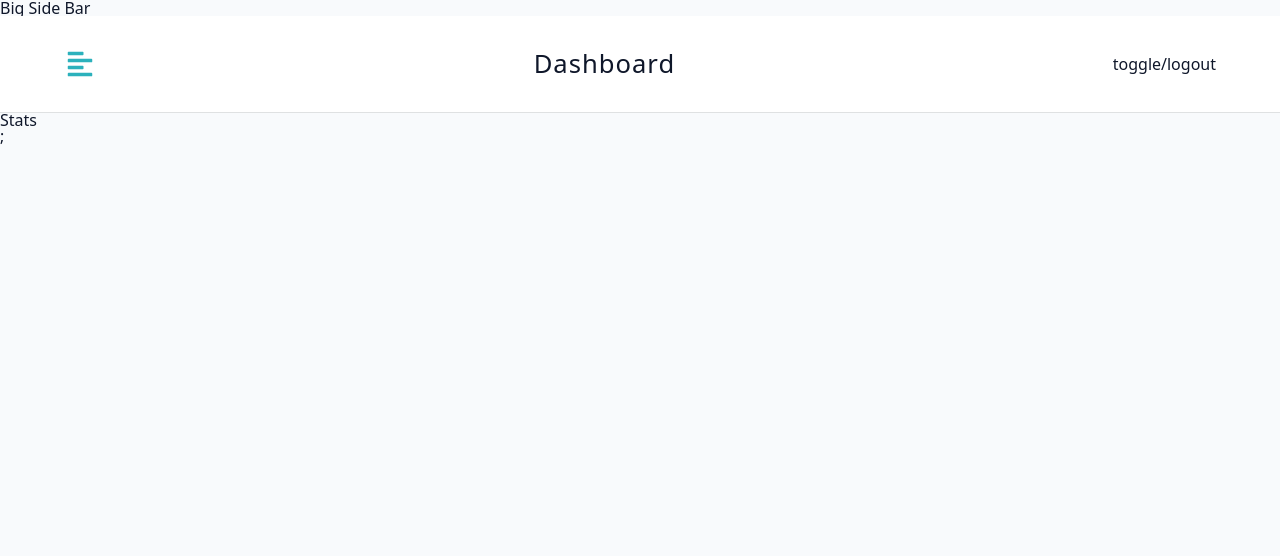
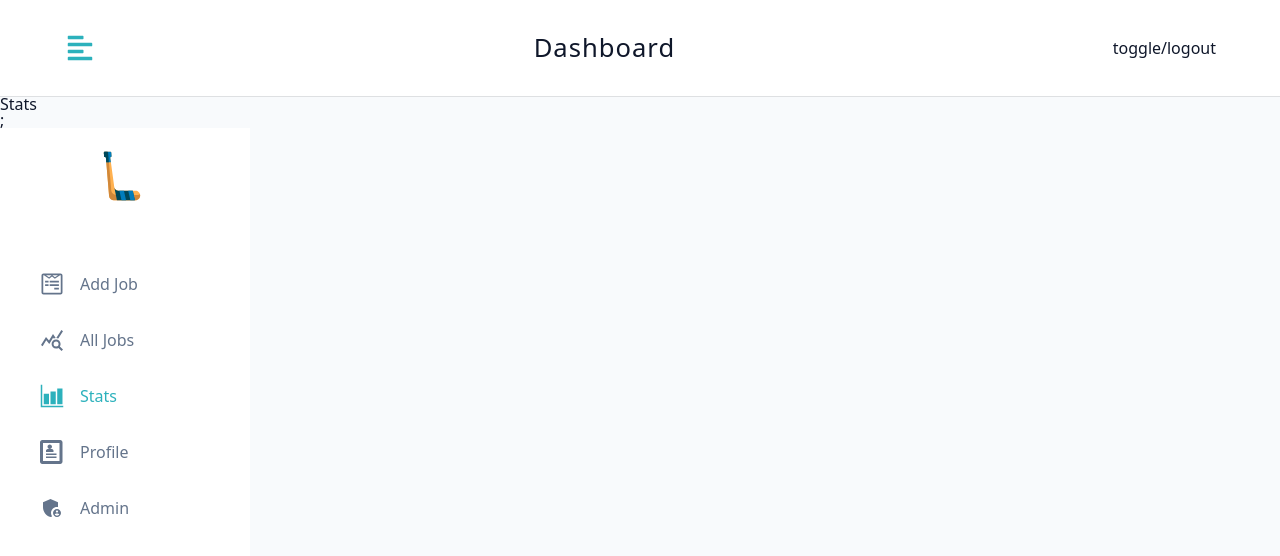
Before and after one commit to stussy446/sharks-rebuild-tracking-frontend, a React (Vite) app: page /dashboard/stats in a window 1280 px wide. Shown: the top 556 px of the page. Built offline with nearby package versions, Linux system fonts and the light colour scheme.

Commit message:
Adds logic for big navbar functionality

```diff
--- a/src/assets/wrappers/BigSidebar.js
+++ b/src/assets/wrappers/BigSidebar.js
@@ -45,6 +45,7 @@ const Wrapper = styled.aside`
       color: var(--primary-500);
       transition: var(--transition);
     }
+
     .icon {
       font-size: 1.5rem;
       margin-right: 1rem;
@@ -54,9 +55,6 @@ const Wrapper = styled.aside`
     .active {
       color: var(--primary-500);
     }
-    .pending {
-      background: var(--background-color);
-    }
   }
 `;
 export default Wrapper;
--- a/src/components/BigSideBar.jsx
+++ b/src/components/BigSideBar.jsx
@@ -1,6 +1,27 @@
 import Wrapper from '../assets/wrappers/BigSidebar';
+import NavLinks from './NavLinks';
+import Logo from './Logo';
+import { useDashboardContext } from '../pages/DashboardLayout';
 
 const BigSideBar = () => {
-  return <Wrapper>Big Side Bar</Wrapper>;
+  const { showSidebar } = useDashboardContext();
+
+  return (
+    <Wrapper>
+      <div
+        className={
+          showSidebar ? 'sidebar-container' : 'sidebar-container show-sidebar'
+        }
+      >
+        <div className="content">
+          <header>
+            <Logo />
+          </header>
+          <NavLinks isBigSidebar />
+        </div>
+      </div>
+    </Wrapper>
+  );
 };
+
 export default BigSideBar;
--- a/src/components/NavLinks.jsx
+++ b/src/components/NavLinks.jsx
@@ -1,9 +1,10 @@
 import links from '../utils/links';
 import { NavLink } from 'react-router-dom';
 import { useDashboardContext } from '../pages/DashboardLayout';
+import PropTypes from 'prop-types';
 
-const NavLinks = () => {
-  const { toggleSidebar, user } = useDashboardContext();
+const NavLinks = ({ isBigSidebar }) => {
+  const { toggleSidebar } = useDashboardContext();
 
   return (
     <div className="nav-links">
@@ -14,7 +15,7 @@ const NavLinks = () => {
             to={path}
             key={text}
             className="nav-link"
-            onClick={toggleSidebar}
+            onClick={isBigSidebar ? null : toggleSidebar}
             end
           >
             <span className="icon">{icon}</span>
@@ -26,4 +27,8 @@ const NavLinks = () => {
   );
 };
 
+NavLinks.propTypes = {
+  isBigSidebar: PropTypes.bool,
+};
+
 export default NavLinks;
--- a/src/components/SmallSideBar.jsx
+++ b/src/components/SmallSideBar.jsx
@@ -1,17 +1,18 @@
+import Wrapper from '../assets/wrappers/SmallSidebar';
 import { FaTimes } from 'react-icons/fa';
-import Wrapper from '../assets/wrappers/SmallSidebar';
+
+import Logo from './Logo';
+import { NavLink } from 'react-router-dom';
+import links from '../utils/links';
 import { useDashboardContext } from '../pages/DashboardLayout';
-import Logo from './Logo';
-import Navlinks from './NavLinks';
 
-const SmallSideBar = () => {
+const SmallSidebar = () => {
   const { showSidebar, toggleSidebar } = useDashboardContext();
-
   return (
     <Wrapper>
       <div
         className={
-          showSidebar ? 'sidebar-container-show-sidebar' : 'sidebar-container'
+          showSidebar ? 'sidebar-container show-sidebar' : 'sidebar-container'
         }
       >
         <div className="content">
@@ -21,10 +22,29 @@ const SmallSideBar = () => {
           <header>
             <Logo />
           </header>
-          <Navlinks />
+          <div className="nav-links">
+            {links.map((link) => {
+              const { text, path, icon } = link;
+
+              return (
+                <NavLink
+                  to={path}
+                  key={text}
+                  className="nav-link"
+                  onClick={toggleSidebar}
+                  // will discuss in a second
+                  end
+                >
+                  <span className="icon">{icon}</span>
+                  {text}
+                </NavLink>
+              );
+            })}
+          </div>
         </div>
       </div>
     </Wrapper>
   );
 };
-export default SmallSideBar;
+
+export default SmallSidebar;
--- a/src/pages/AddJob.jsx
+++ b/src/pages/AddJob.jsx
@@ -1,4 +1,4 @@
 const AddJob = () => {
-  return <div>Add Job</div>;
+  return <div></div>;
 };
 export default AddJob;
--- a/src/pages/DashboardLayout.jsx
+++ b/src/pages/DashboardLayout.jsx
@@ -35,13 +35,13 @@ const DashboardLayout = () => {
       }}
     >
       <main className="dashboard">
-        <SmallSideBar />
-        <BigSideBar />
         <div>
           <NavBar />
           <div className="dashboard-page">
             <Outlet />;
           </div>
+          <SmallSideBar />
+          <BigSideBar />
         </div>
       </main>
     </DashboardContext.Provider>
```
Also changed, not shown: src/components/NavBar.jsx (+4 -3 lines).
